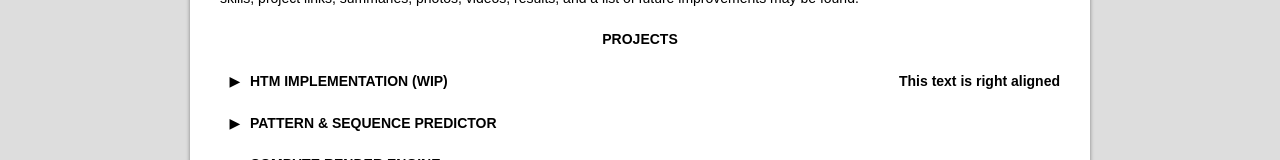
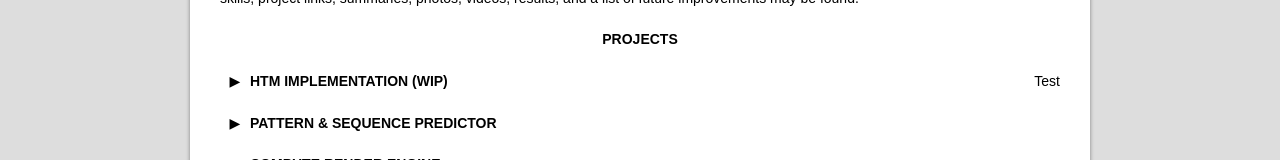
Before and after one commit to ddigiorg/neuroowl.github.io, a plain HTML site: page webpages/about/me/me.html in a window 1280 px wide. Shown: the part 562-722 px from the top of the page. Drawn offline with Linux system fonts and the light colour scheme.

Commit message:
modified about me

```diff
--- a/webpages/about/me/me.html
+++ b/webpages/about/me/me.html
@@ -22,7 +22,7 @@
 	<h4 style="text-align: center">PROJECTS</h4>
 <!-- -->
 	<input class="toggle-box" id="P9" type="checkbox" >
-	<label for="P9"><h4>HTM IMPLEMENTATION (WIP)<span style="float:right;">This text is right aligned</span></h4></label>
+	<label for="P9"><p><b>HTM IMPLEMENTATION (WIP)</b><span style="float:right;">Test</span></p></label>
 	<div style="margin: 0px 30px">
 		WIP
 	</div>
```
